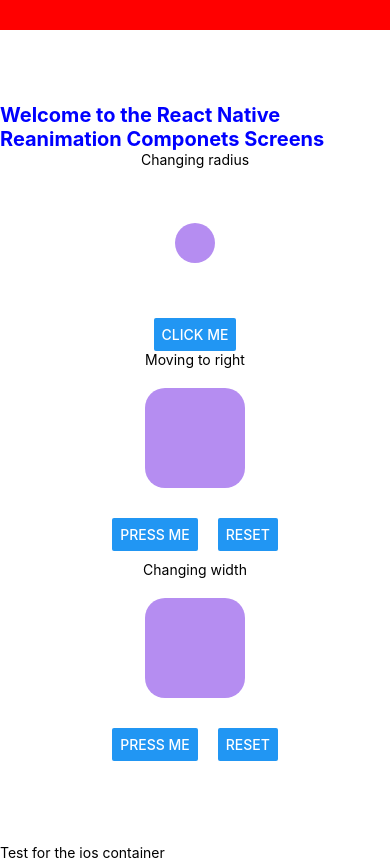
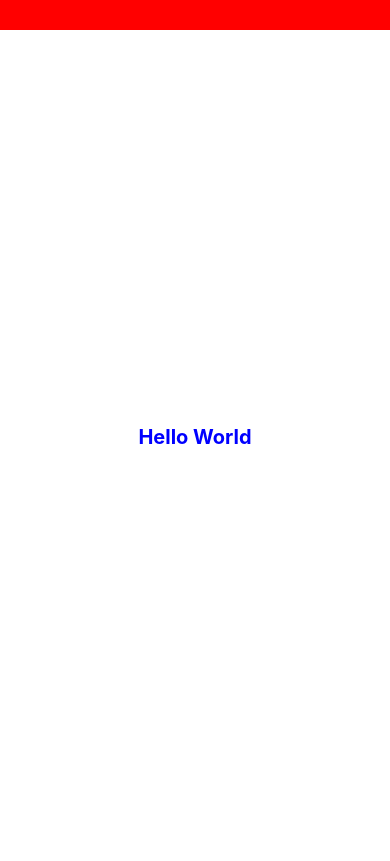
Before and after one commit to tonystark2121/ReactNative_Reanimated, a React Native app: screen / in a window 390 px wide. Built offline with nearby package versions, Linux system fonts and the light colour scheme.

Commit message:
start working on infinite scroll

```diff
--- a/App.js
+++ b/App.js
@@ -9,86 +9,16 @@ import {
 import React from 'react';
 import 'react-native-gesture-handler';
 import {NavigationContainer} from '@react-navigation/native';
-import Animated, {
-  useAnimatedProps,
-  useAnimatedStyle,
-  useSharedValue,
-  withSpring,
-  withTiming,
-} from 'react-native-reanimated';
-import {Svg, Circle} from 'react-native-svg';
-
-const AnimatedCircle = Animated.createAnimatedComponent(Circle);
 
 const App = () => {
-  const width = useSharedValue(100);
-
-  const handlePress = () => {
-    width.value = withSpring(width.value + 50);
-  };
-
-  const translateX = useSharedValue(0);
-
-  const handlePressMoveRight = () => {
-    translateX.value += 50;
-  };
-
-  const animatedStyles = useAnimatedStyle(() => ({
-    transform: [{translateX: withSpring(translateX.value * 2)}],
-  }));
-
-  const r = useSharedValue(20);
-
-  const handlePressCircle = () => {
-    r.value += 10;
-  };
-
-  const animatedProps = useAnimatedProps(() => ({
-    r: withTiming(r.value),
-  }));
-
   return (
     <>
       <NavigationContainer>
         <StatusBar backgroundColor={'transparent'} translucent={true} />
         <View style={{height: 30, backgroundColor: 'red'}} />
+
         <View style={styles.root}>
-          <Text style={styles.title}>
-            Welcome to the React Native Reanimation Componets Screens
-          </Text>
-
-          <Text>Changing radius</Text>
-          <Svg style={styles.svg}>
-            <AnimatedCircle
-              cx="50%"
-              cy="50%"
-              fill="#b58df1"
-              animatedProps={animatedProps}
-            />
-          </Svg>
-          <Button onPress={handlePressCircle} title="Click me" />
-
-          <Text>Moving to right</Text>
-          <Animated.View style={[styles.boxForMove, animatedStyles]} />
-          <View style={{marginVertical: 10, flexDirection: 'row', gap: 20}}>
-            <Button title={'Press me'} onPress={handlePressMoveRight} />
-            <Button title="Reset" onPress={() => (translateX.value = 0)} />
-          </View>
-
-          <Text>Changing width</Text>
-          <Animated.View style={{...styles.box, width}} />
-          <View style={{marginVertical: 10, flexDirection: 'row', gap: 20}}>
-            <Button title={'Press me'} onPress={handlePress} />
-            <Button title="Reset" onPress={() => (width.value = 100)} />
-          </View>
-        </View>
-        <View
-          style={
-            Platform.OS === 'ios'
-              ? styles.android_continer
-              : styles.ios_container
-          }>
-          <Text>Test for the ios container</Text>
+          <Text style={styles.title}>Hello World</Text>
         </View>
       </NavigationContainer>
     </>
```
